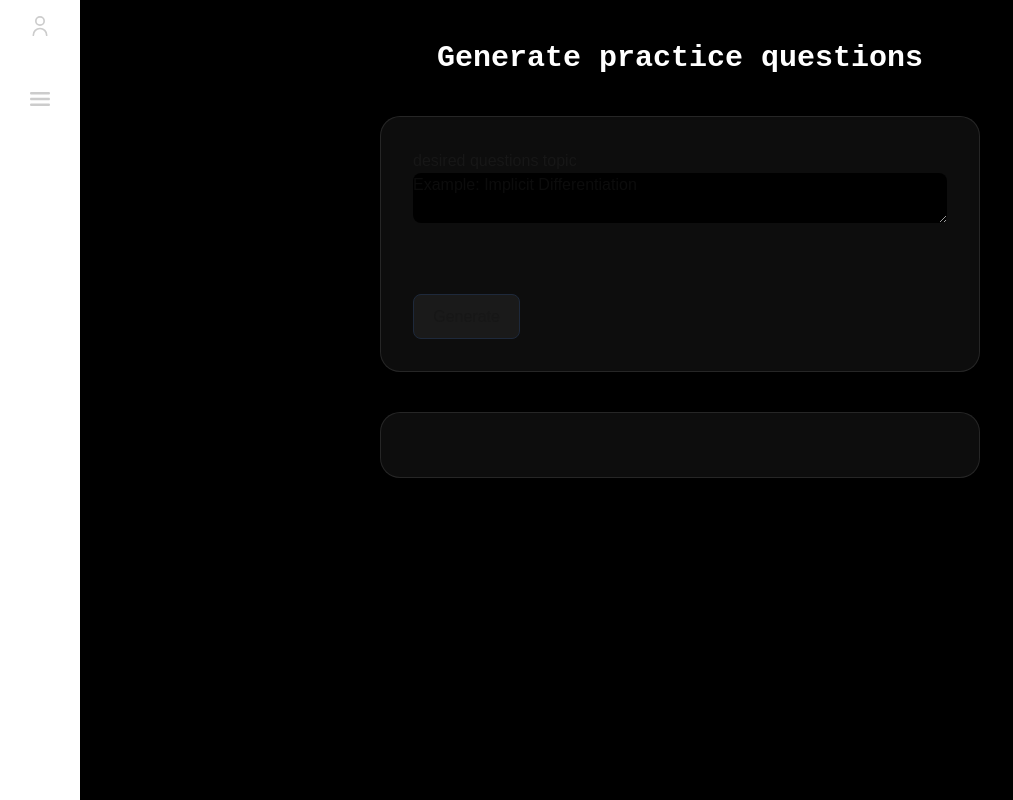
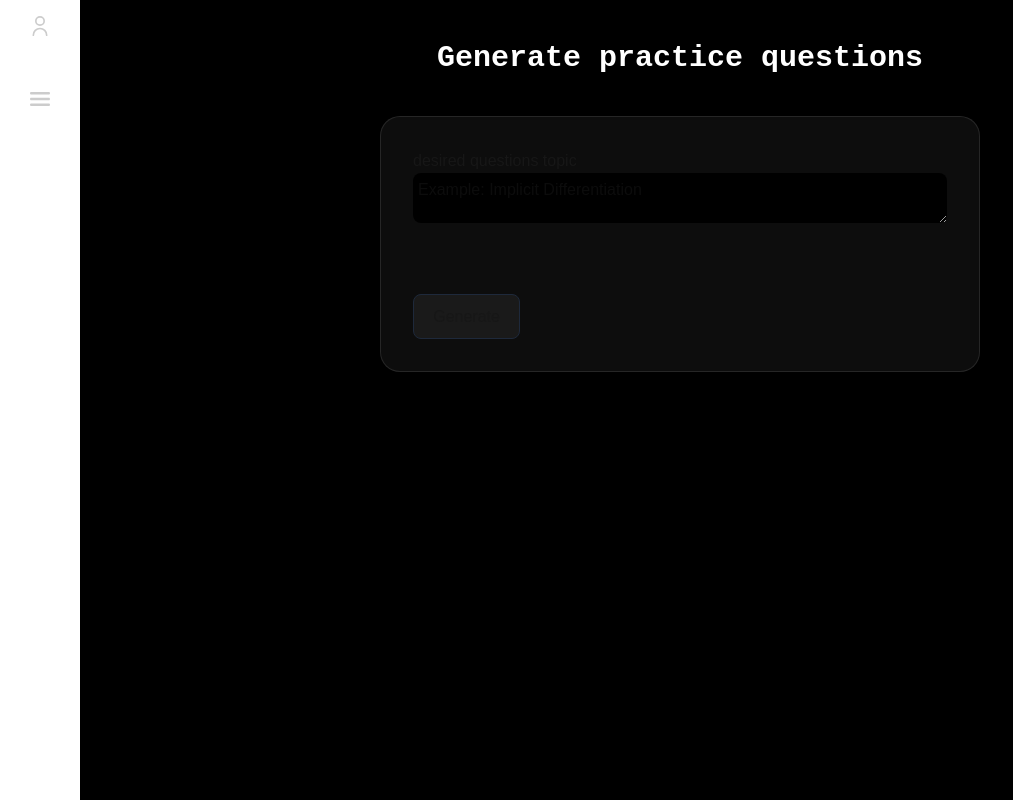
Before and after one commit to jliu4242/Studybot, a Next.js app: page /pages/generate in a window 1280 px wide. Shown: the whole page, without its empty margins (0-1013 px from the left). Built offline with nearby package versions, Linux system fonts and the light colour scheme.

Commit message:
Answer display only shows when results generated

```diff
--- a/src/app/pages/generate/page.js
+++ b/src/app/pages/generate/page.js
@@ -8,6 +8,7 @@ import ReactMarkdown from "react-markdown";
 export default function uploadPage() {
     const [prompt, setPrompt] = useState('');
     const [result, setResult] = useState('');
+    const [answerVisiblity, setAnswerVisiblity] = useState(false);
 
     async function generateQuestions() {
         const res = await fetch("http://127.0.0.1:8000/generate-questions", {
@@ -18,6 +19,7 @@ export default function uploadPage() {
         const data = await res.json();
         console.log(data);
         setResult(data.choices[0].message.content);
+        setAnswerVisiblity(true);
         print(result)
     }
 
@@ -41,9 +43,11 @@ export default function uploadPage() {
                     </div>
             </div>
 
-            <div className='mx-auto w-full max-w-xl text-left sm-rounded-md p-10 main-card m-10'>
+            {answerVisiblity &&
+                <div className='mx-auto w-full max-w-xl text-left sm-rounded-md p-10 main-card m-10'>
                 <ReactMarkdown>{result}</ReactMarkdown>
-            </div>
+                </div>
+            }
         </div>
     )
 }
--- a/src/app/styles/generate.css
+++ b/src/app/styles/generate.css
@@ -3,4 +3,5 @@ textarea {
     width: 100%;
     background-color: black;
     border-radius: 8px;
+    padding: 5px;
 }
```
